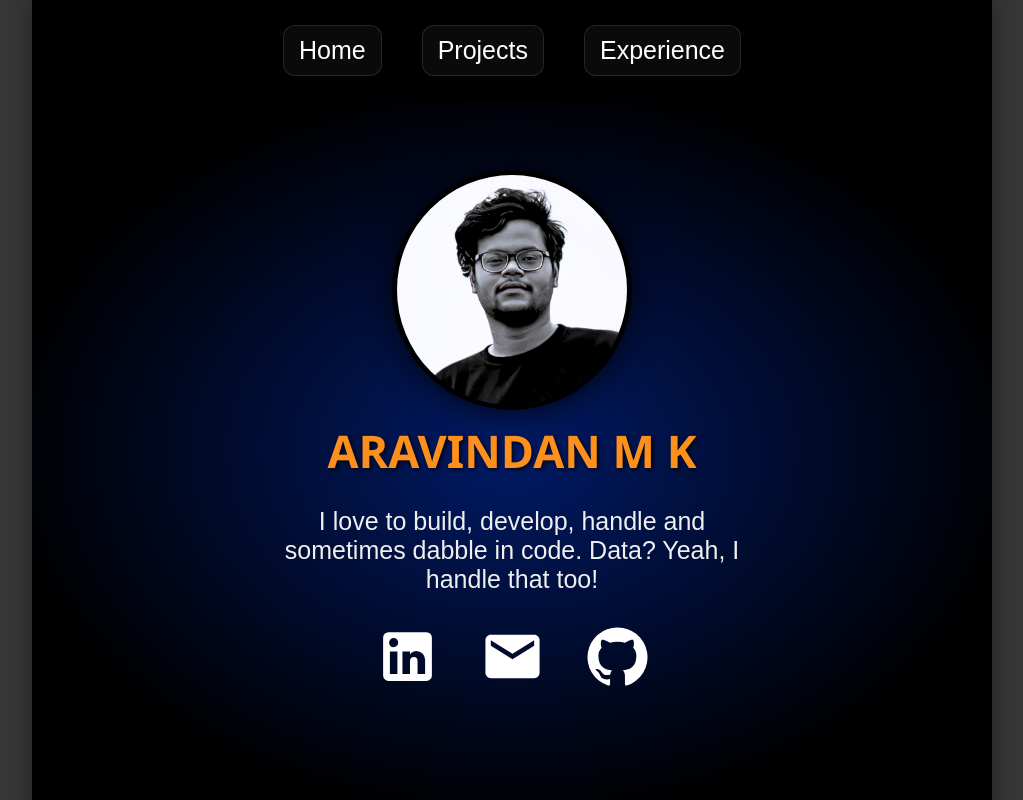
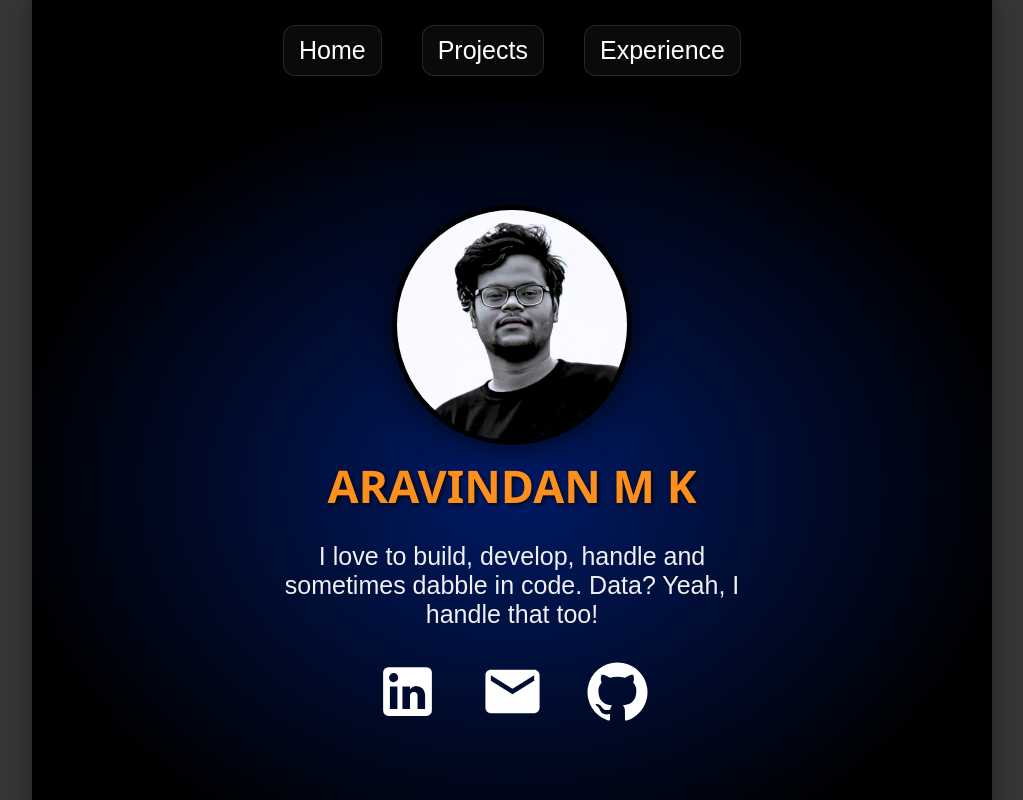
Before and after one commit to MK-Aravindan/Portfolio, a React (Create React App) app: page / in a window 1280 px wide. Shown: the top 800 px of the page, without its empty margins (128-1151 px from the left). Built offline with nearby package versions, Linux system fonts and the light colour scheme.

Commit message:
updated the title and screen height

```diff
--- a/public/index.html
+++ b/public/index.html
@@ -23,7 +23,7 @@
       work correctly both with client-side routing and a non-root public URL.
       Learn how to configure a non-root public URL by running `npm run build`.
     -->
-    <title>M K Aravindan Portfolio</title>
+    <title>Aravindan M K</title>
   </head>
   <body>
     <noscript>M K Aravindan's Portfolio Website</noscript>
--- a/src/styles/Home.css
+++ b/src/styles/Home.css
@@ -8,7 +8,7 @@
 
 .about {
   width: 100%;
-  height: calc(100vh - 100px);
+  height: calc(100vh - 30px);
   display: flex;
   flex-direction: column;
   justify-content: center;
```
